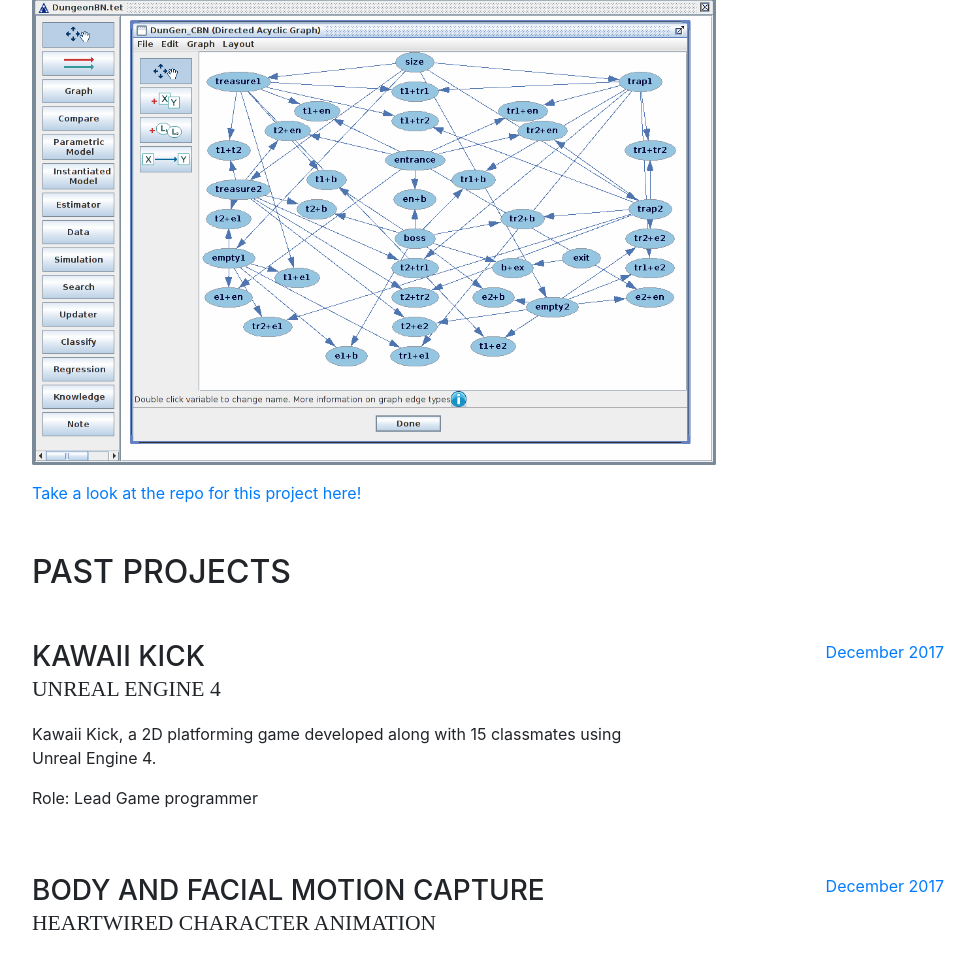
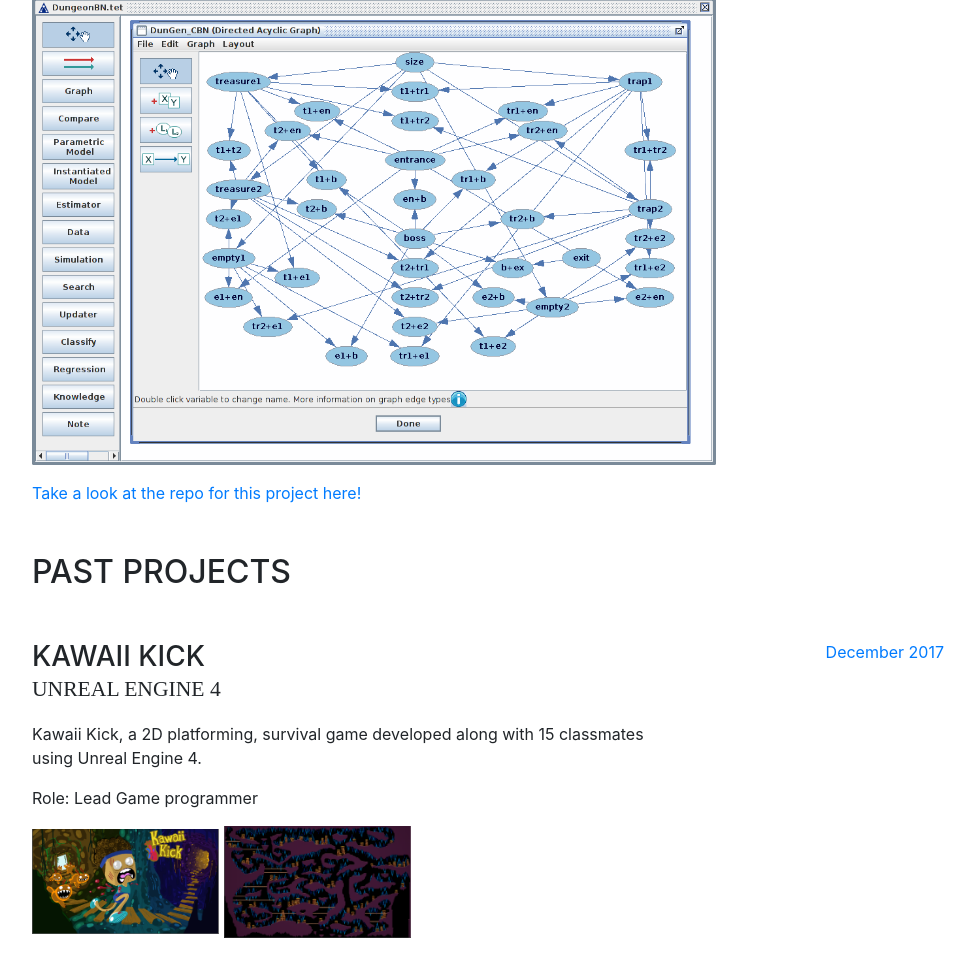
Before and after one commit to CapnSquirrel/CapnSquirrel.github.io, a website with bundled scripts: page index.html in a window 1280 px wide. Shown: the part 1839-2800 px from the top of the page, without its empty margins (288-1263 px from the left). Built offline with nearby package versions, Linux system fonts and the light colour scheme; a web font is replaced by a local one.

Commit message:
updated with picture for KawaiiKick

```diff
--- a/index.html
+++ b/index.html
@@ -139,9 +139,10 @@
             <div class="resume-content mr-auto">
               <h3 class="mb-0">Kawaii Kick</h3>
               <div class="subheading mb-3">Unreal Engine 4</div>
-              <p>Kawaii Kick, a 2D platforming game developed along with 15 classmates using Unreal Engine 4.</p>
+              <p>Kawaii Kick, a 2D platforming, survival game developed along with 15 classmates using Unreal Engine 4.</p>
               <p>Role: Lead Game programmer</p>
-              <!-- <img src="img/fileOpen.png"> -->
+              <img src="img/KawaiiKickMenu.PNG" width="30%">
+              <img src="img/KawaiiKickBG.PNG" width="30%">
             </div>
             <div class="resume-date text-md-right">
               <span class="text-primary">December 2017</span>
```
Also changed, not shown: img/KawaiiKickBG.PNG (added), img/KawaiiKickMenu.PNG (added).
